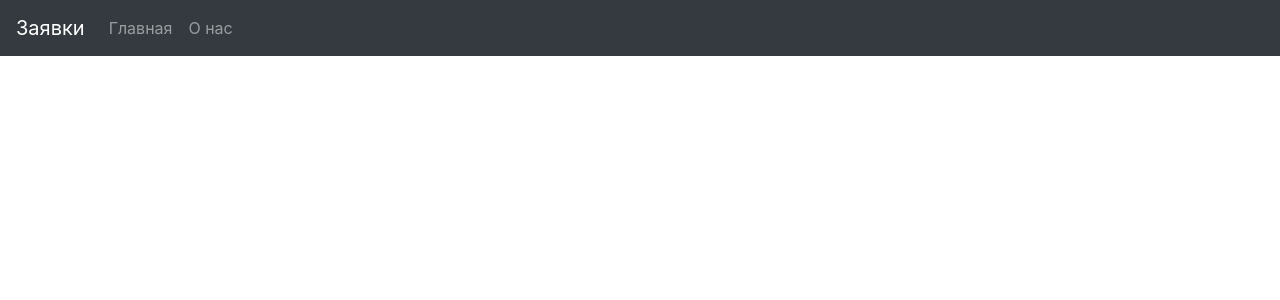
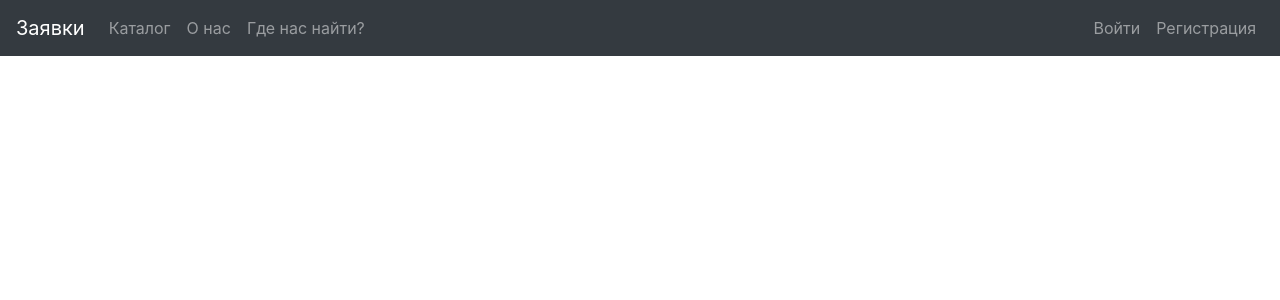
Before and after one commit to dani35435/OOP_practica-weektwo, a Django app: template applications/templates/basic.html in a window 1280 px wide. Shown: the top 300 px of the page. Run offline with Django 3.2, Linux system fonts and the light colour scheme; the template is opened without the code that fills it, so the values that code supplies are empty; some libraries are stand-ins or nearby versions.

Commit message:
почти сделан топ бар

```diff
--- a/applications/applications/settings.py
+++ b/applications/applications/settings.py
@@ -110,3 +110,8 @@ STATIC_URL = 'static/'
 # https://docs.djangoproject.com/en/4.1/ref/settings/#default-auto-field
 
 DEFAULT_AUTO_FIELD = 'django.db.models.BigAutoField'
+
+
+LOGIN_URL = '/login'
+LOGIN_REDIRECT_URL = '/'
+LOGOUT_REDIRECT_URL = '/logout'
--- a/applications/catalog/models.py
+++ b/applications/catalog/models.py
@@ -25,7 +25,7 @@ class User(AbstractBaseUser):
 
 
 class Applications(models.Model):
-    STATUS_CHOICES= [
+    STATUS_CHOICES = [
         ('new', '«Новая»'),
         ('confirmed', 'Принято в работу'),
         ('canceled', 'Выполнено')
--- a/applications/templates/basic.html
+++ b/applications/templates/basic.html
@@ -14,11 +14,32 @@
         {% block sidebar %}
             <ul class="navbar-nav mr-auto">
                 <li class="nav-item">
-                <a class="nav-link" href="#">Главная</a>
+                    <a class="nav-link" href="{% url 'catalog' %}">Каталог</a>
                 </li>
                 <li class="nav-item">
-                <a class="nav-link" href="#">О нас</a>
+                    <a class="nav-link" href="{% url 'about' %}">О нас</a>
                 </li>
+                <li class="nav-item">
+                    <a class="nav-link" href="{% url 'contact' %}">Где нас найти?</a>
+                </li>
+            </ul>
+            <ul class="navbar-nav">
+                 {% if user.is_authenticated %}
+                    <li class="nav-item">
+                        <a class="nav-link" href="{% url 'applications' %}">Мои заявки</a>
+                    </li>
+                     <li class="nav-item">
+                        <a class="nav-link" href="{% url 'logout' %}">Выйти ({{ user.username }})</a>
+                    </li>
+                {% else %}
+                    <li class="nav-item">
+                        <a class="nav-link" href="{% url 'login' %}">Войти</a>
+
+                    </li>
+                    <li class="nav-item">
+                        <a class="nav-link" href="{% url 'register' %}">Регистрация</a>
+                    </li>
+                {% endif %}
             </ul>
         {% endblock %}
     </div>
--- /dev/null
+++ b/applications/templates/catalog/about.html
@@ -0,0 +1,5 @@
+{% extends "basic.html" %}
+{% block content %}
+    <h1 style="margin-top:100px;">О нас</h1>
+
+{% endblock %}
--- /dev/null
+++ b/applications/templates/catalog/applications.html
@@ -0,0 +1,5 @@
+{% extends "basic.html" %}
+{% block content %}
+    <h1 style="margin-top:100px;">Мои заявки</h1>
+
+{% endblock %}
--- /dev/null
+++ b/applications/templates/catalog/catalog.html
@@ -0,0 +1,5 @@
+{% extends "basic.html" %}
+{% block content %}
+    <h1 style="margin-top:100px;">Каталог</h1>
+
+{% endblock %}
--- /dev/null
+++ b/applications/templates/catalog/checkout.html
@@ -0,0 +1,5 @@
+{% extends "basic.html" %}
+{% block content %}
+    <h1 style="margin-top:100px;">Оформление заявки</h1>
+
+{% endblock %}
--- /dev/null
+++ b/applications/templates/catalog/contact.html
@@ -0,0 +1,5 @@
+{% extends "basic.html" %}
+{% block content %}
+    <h1 style="margin-top:100px;">Контакт</h1>
+
+{% endblock %}
--- /dev/null
+++ b/applications/templates/catalog/product.html
@@ -0,0 +1,5 @@
+{% extends "basic.html" %}
+{% block content %}
+    <h1 style="margin-top:100px;"> страница товара</h1>
+
+{% endblock %}
--- a/applications/templates/registration/login.html
+++ b/applications/templates/registration/login.html
@@ -7,9 +7,9 @@
         </div>
     {% endif %}
 
-    {% if user.if_authenticated %}
+    {% if user.is_authenticated %}
         <p >вы уже авторизованы. <a href="{% url 'logout'%}">Выйти</a></p>
-    {%else%}
+    {% else %}
         <form method="post" action="{% url 'login' %}" >
             {% csrf_token %}
             <table>
```
Also changed, not shown: applications/catalog/urls.py (+9 -0 lines), applications/catalog/views.py (+27 -2 lines), applications/db.sqlite3. Lines whose indentation alone changed are shown as unchanged.
